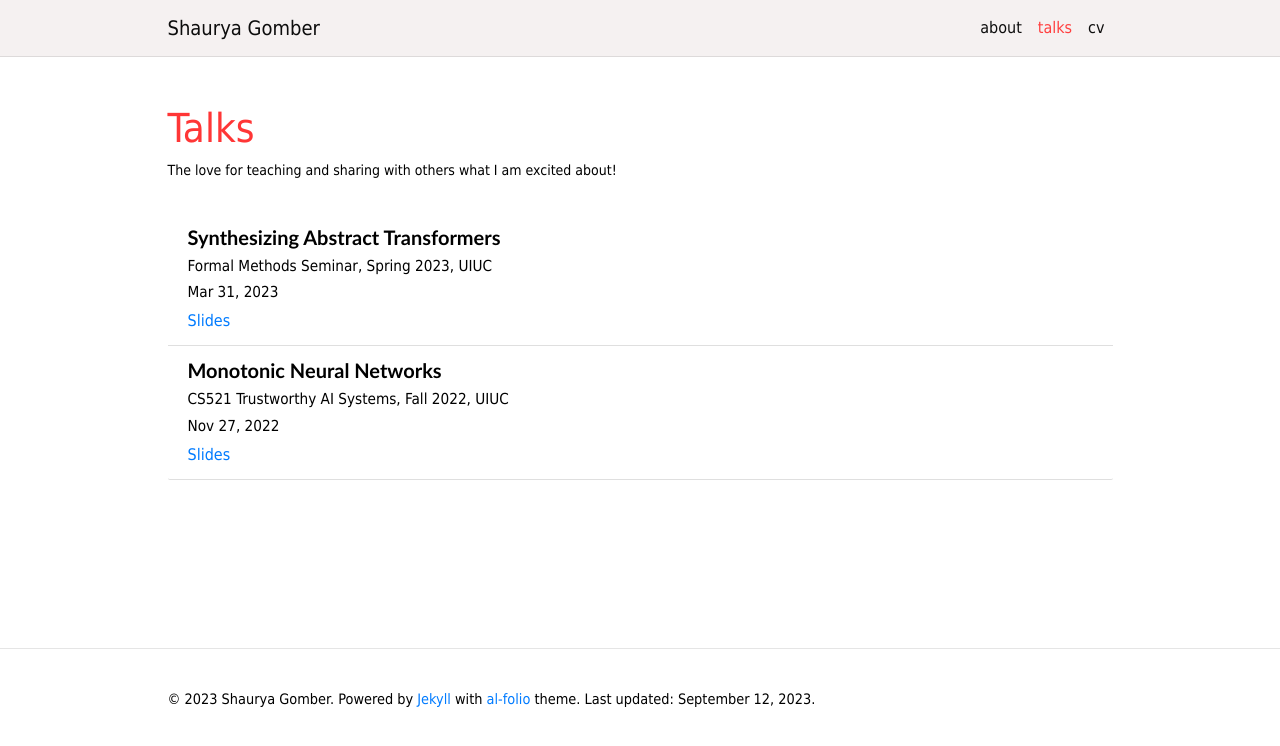
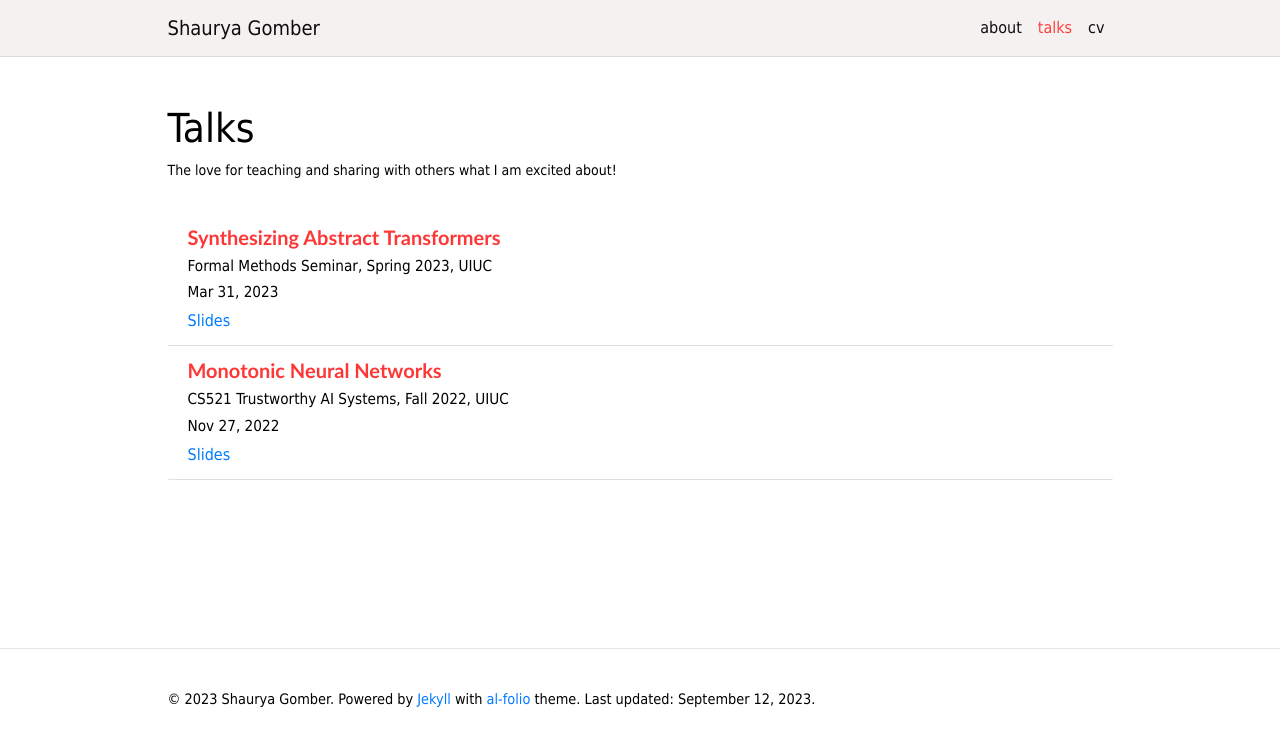
Before and after one commit to sgomber/sgomber.github.io, a Jekyll site: the page built from _pages/talks.md, in a window 1280 px wide. Shown: the top 746 px of the page. Built offline with Jekyll 4.4.1, drawn with Linux system fonts in a browser that asks for light colours; comment, search, counter and statistics services are not loaded; a style sheet for code colours, icons or effects is not loaded.

Commit message:
Minor color changes

```diff
--- a/_layouts/talks.html
+++ b/_layouts/talks.html
@@ -5,7 +5,7 @@ layout: default
 <div class="post">
 
     <header class="post-header">
-      <h1 class="post-title special-col" >{{ page.pg_title }}</h1>
+      <h1 class="post-title" >{{ page.pg_title }}</h1>
       <p class="post-description">{{ page.description }}</p>
     </header>
 
@@ -13,7 +13,7 @@ layout: default
         {%- assign talks = site.talks | reverse -%}
         {% for talk in talks %}
         <li class="list-group-item border-top-0 border-left-0 border-right-0">
-            <h5 class="title font-weight-bold special-font">{{talk.title}}
+            <h5 class="title font-weight-bold special-font special-col">{{talk.title}}
 
             </h5>
             <h6 style="font-size: 0.95rem;">{{talk.loc}}</h6>
```
